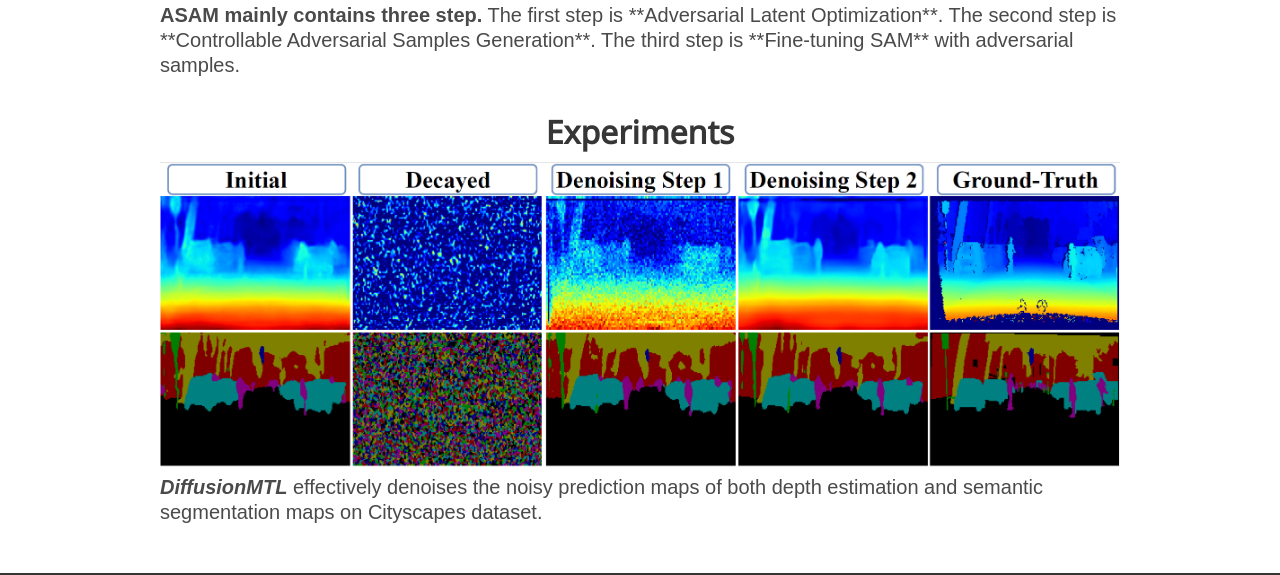
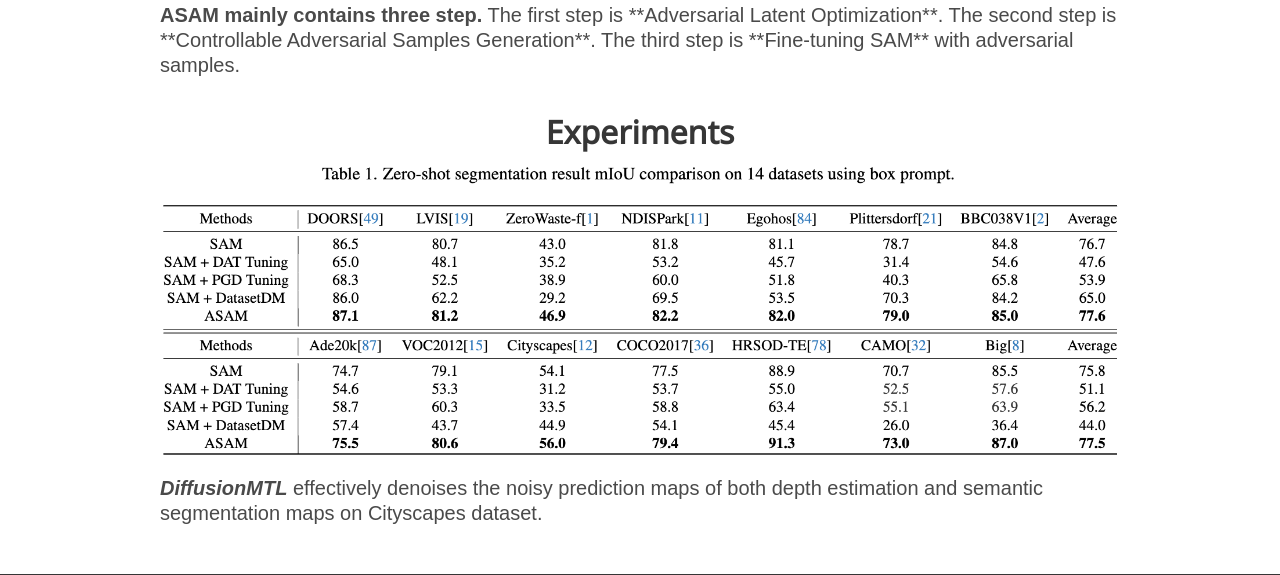
Before and after one commit to ASAM2024/ASAM2024.github.io, a plain HTML site: page index.html in a window 1280 px wide. Shown: the part 2190-2765 px from the top of the page. Drawn offline with nearby package versions, Linux system fonts and the light colour scheme; some icons are missing; a web font is replaced by a local one.

Commit message:
Update index.html

```diff
--- a/index.html
+++ b/index.html
@@ -224,7 +224,7 @@
         <source src="./static/images/teaser.mp4"
                 type="video/mp4">
       </video> -->
-      <img src="static/figs/qualitative_1.png" height="100%" ></img>
+      <img src="images/ASAM_performance.png" height="100%" ></img>
       <!-- <h2 class="subtitle has-text-centered"> -->
       <h2 class="subtitle has-text">
         <b><i>DiffusionMTL</i></b> effectively denoises the noisy prediction maps of both depth estimation and semantic segmentation maps on Cityscapes dataset.
```
